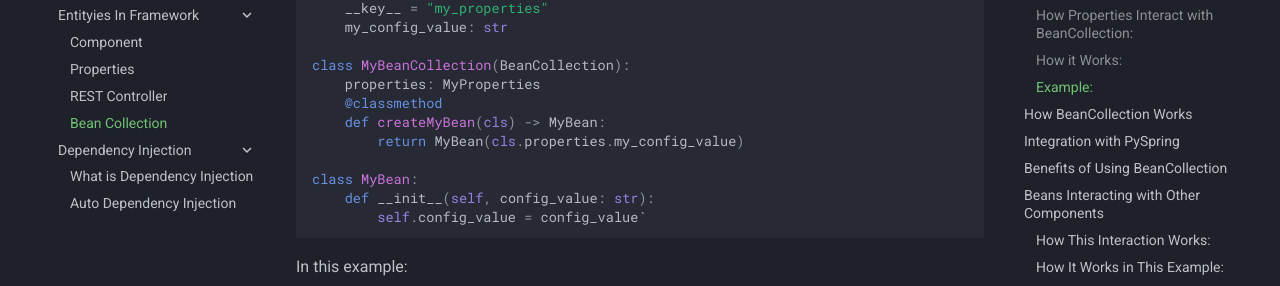
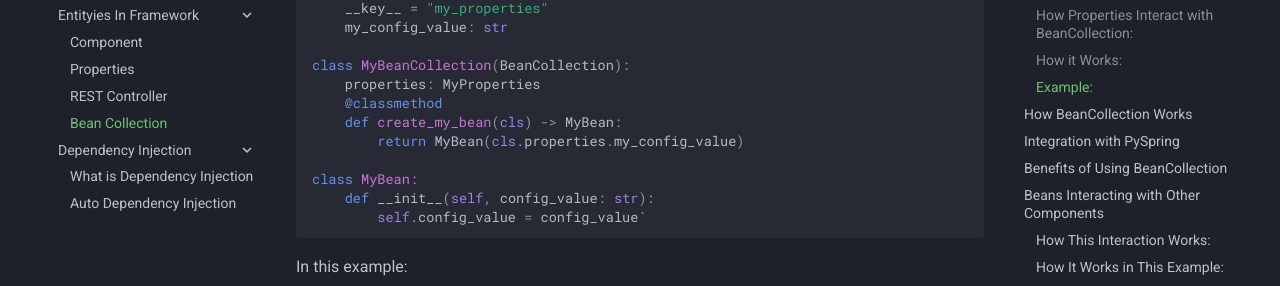
Before and after one commit to PythonSpring/pyspring-docs, an MkDocs documentation site: the page built from docs/guide/entities-in-framework/bean-collection.md, in a window 1280 px wide and 900 px high, scrolled down 1664 px. Shown: the part 147-433 px from the top of the window. Built offline with MkDocs 1.6.1 and Material for MkDocs 9.7.7, drawn with Linux system fonts in a browser that asks for light colours.

Commit message:
chore: fix naming convention

```diff
--- a/docs/guide/entities-in-framework/bean-collection.md
+++ b/docs/guide/entities-in-framework/bean-collection.md
@@ -58,7 +58,7 @@ class MyProperties(Properties):
 class MyBeanCollection(BeanCollection):
     properties: MyProperties
     @classmethod
-    def createMyBean(cls) -> MyBean:
+    def create_my_bean(cls) -> MyBean:
         return MyBean(cls.properties.my_config_value)
 
 class MyBean:
```
